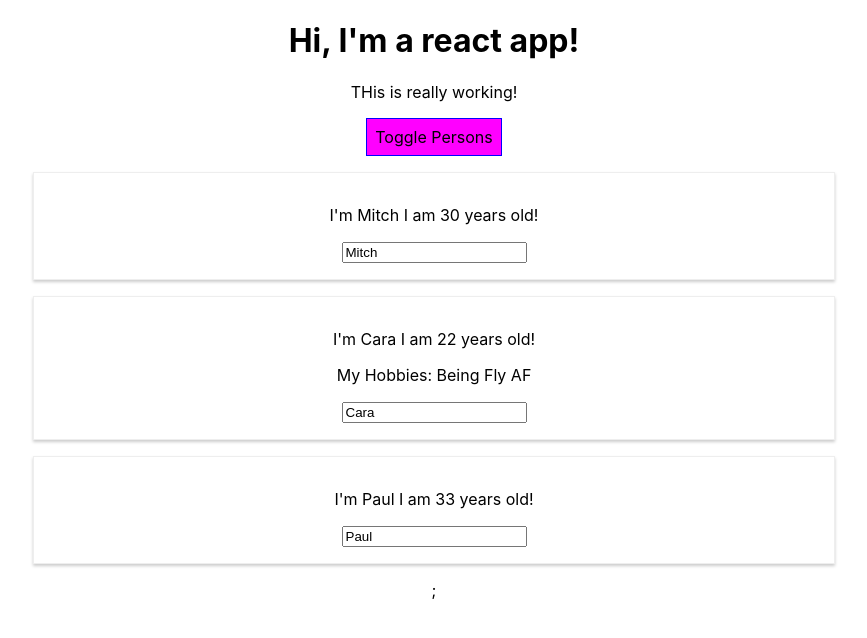
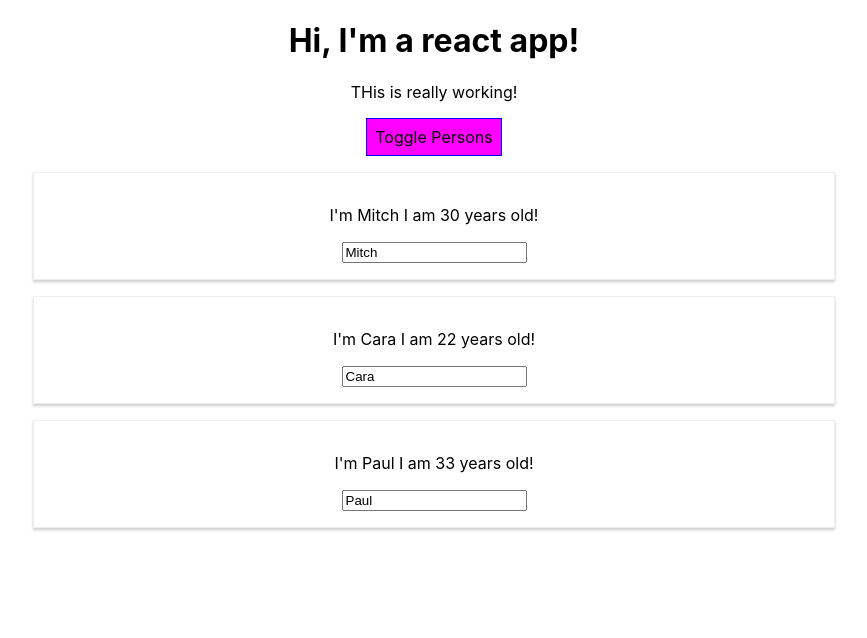
Before and after one commit to Mitch-Tyrer/react_basics, a React (Create React App) app: page / in a window 1280 px wide. Both pictures are taken after a click on the button "Toggle Persons". Shown: the top 638 px of the page, without its empty margins (206-1073 px from the left). Built offline with nearby package versions, Linux system fonts and the light colour scheme.

Commit message:
changed person list added a delete listener

```diff
--- a/src/App.js
+++ b/src/App.js
@@ -13,17 +13,6 @@
     showPersons: false
   }
 
-  switchNameHandler = (newName) => {
-    // console.log("was clicked");
-    // DON'T DO THIS: this.state.persons[0].name = "Mitchell";
-    this.setState({
-      persons: [
-        { name: newName, age: 30 },
-        { name: "Cara", age: 22 },
-        { name: "Paul", age: 33 }
-      ]
-    });
-  }
 
   nameChangedHandler = (event) => {
     this.setState({
@@ -33,6 +22,12 @@
         { name: event.target.value, age: 33 }
       ]
     });
+  }
+
+  deletePersonHandler = (personIndex) => {
+    const persons = this.state.persons;
+    persons.splice(personIndex, 1);
+    this.setState({persons: persons});
   }
 
   togglePersonHandler = () => {
@@ -47,18 +42,21 @@
       border: "1px solid blue",
       padding: "8px",
       cursor: "pointer"
-    };
+    }
 
     let persons = null;
 
     if (this.state.showPersons) {
       persons = (
         <div>
-          <Person name={this.state.persons[0].name} age={this.state.persons[0].age} />
-          <Person name={this.state.persons[1].name} age={this.state.persons[1].age} click={this.switchNameHandler.bind(this, "A Unicorn!")}>My Hobbies: Being Fly AF</Person>
-          <Person name={this.state.persons[2].name} age={this.state.persons[2].age} changed={this.nameChangedHandler} />
+          {this.state.persons.map((person, index) => {
+            return <Person
+            click={() => this.deletePersonHandler(index)}
+            name={person.name}
+            age={person.age} />
+          })}
         </div>
-      );
+      )
     }
 
     return (
@@ -66,9 +64,9 @@
         <h1>Hi, I'm a react app!</h1>
         <p>THis is really working!</p>
         <button style={style} onClick={this.togglePersonHandler}>Toggle Persons</button>
-        {persons};
+        {persons}
       </div>
-    );
+    )
   }
 }
 
```
